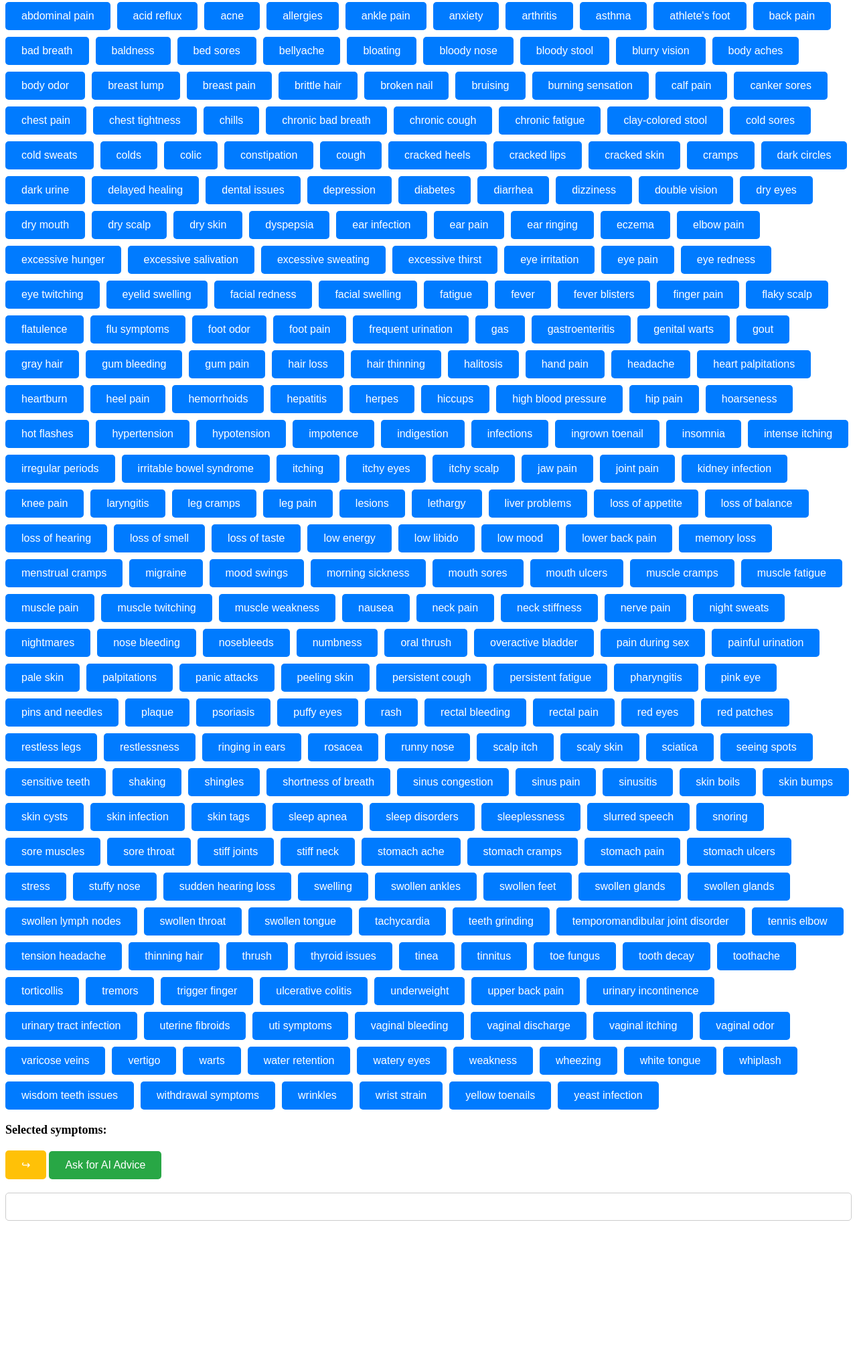
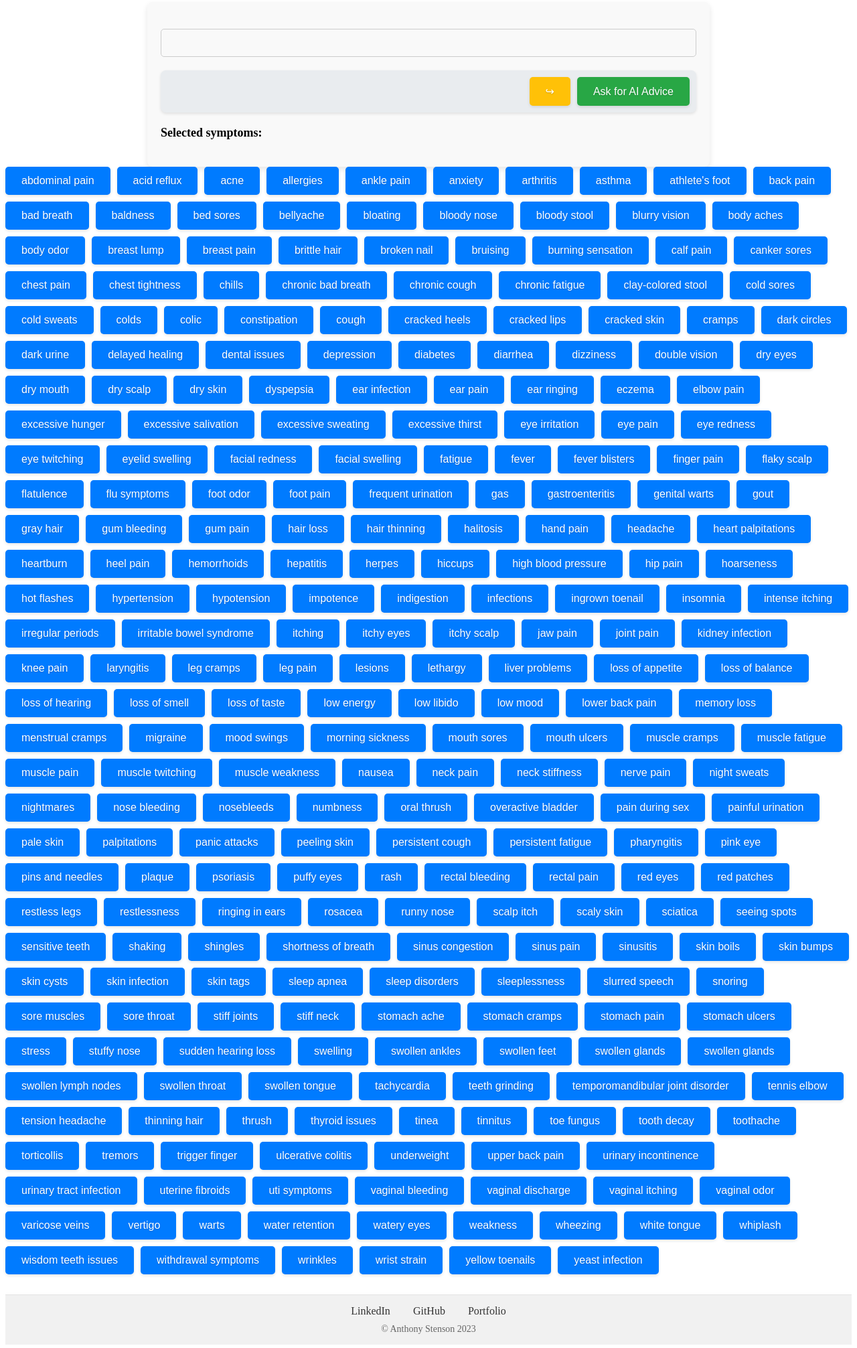
Before and after one commit to stens0n/ai_med, a website: page index.html in a window 1280 px wide. Shown: the part 5-2018 px from the top of the page at 67% size. Before the commit the page ends 1846 px from the top, so only its background shows below. Drawn offline with Linux system fonts and the light colour scheme.

Commit message:
Styling & Functionality update

```diff
--- a/index.html
+++ b/index.html
@@ -4,20 +4,32 @@
   <link rel="stylesheet" href="med.css">
 </head>
 
-<!-- Area to dynamically display buttons for selecting symptoms -->
-<div id="symptom-buttons"></div>
+<div id="main-container">
+    <!-- Area to display the AI's advice -->
+    <p id="bot-answer"></p>
 
-<!-- Area to display selected symptoms -->
-<div id="selected-symptoms">Selected symptoms: </div>
+    <div id="action-buttons">
+      <!-- Button to reverse last selected symptom -->
+      <button id="reverse-button">&#8618;</button>
 
-<!-- Button to reverse last selected symptom -->
-<button id="reverse-button">&#8618;</button>
+      <!-- Button to submit symptoms -->
+      <button id="ask-button">Ask for AI Advice</button>
+  </div>
 
-<!-- Button to submit symptoms -->
-<button id="ask-button">Ask for AI Advice</button>
+  <!-- Area to display selected symptoms -->
+  <div id="selected-symptoms">Selected symptoms: </div>
 
-<!-- Area to display the AI's advice -->
-<p id="bot-answer"></p>
+
+
+
+
+
+
+
+</div>
+
+ <!-- Area to dynamically display buttons for selecting symptoms -->
+ <div id="symptom-buttons"></div>
 
 <script>
   const medicalKeywords =  [
@@ -356,3 +368,13 @@ document.getElementById("ask-button").addEventListener("click", async () => {
 });
 
 </script>
+<footer>
+  <div class="footer-links">
+      <a href="https://www.linkedin.com/in/anthony-stenson-b33472217/" target="_blank" rel="noopener noreferrer">LinkedIn</a>
+      <a href="https://github.com/stens0n" target="_blank" rel="noopener noreferrer">GitHub</a>
+      <a href="https://astenson.netlify.app/" target="_blank" rel="noopener noreferrer">Portfolio</a>
+  </div>
+  <div class="footer-copy">
+      <span>&copy; Anthony Stenson 2023</span>
+  </div>
+</footer>
--- a/med.css
+++ b/med.css
@@ -1,3 +1,26 @@
+/* Main Container Style */
+#main-container {
+    max-width: 800px;
+    margin: auto;
+    padding: 20px;
+    background-color: #f9f9f9; /* Light Gray Background */
+    border-radius: 8px; /* Rounded Corners */
+    box-shadow: 0px 4px 8px rgba(0, 0, 0, 0.1); /* Subtle Shadow */
+    overflow-y: auto; /* Adds scroll if content overflows */
+}
+
+/* Action Buttons Container */
+#action-buttons {
+    display: flex;
+    justify-content: flex-end;
+    gap: 10px;
+    margin-top: 20px;
+    background-color: #e9ecef;  /* Light Gray Background */
+    padding: 10px;  /* Inner Spacing */
+    border-radius: 8px;  /* Rounded Corners */
+    box-shadow: 0px 2px 4px rgba(0, 0, 0, 0.1);  /* Subtle Shadow */
+}
+
 /* General Button Style */
 button {
     background-color: #007bff;
@@ -7,12 +30,27 @@ button {
     border-radius: 5px;
     font-size: 16px;
     cursor: pointer;
-    transition: background-color 0.2s;
+    box-shadow: 0px 2px 4px rgba(0, 0, 0, 0.1);
+    text-shadow: 0px 1px 2px rgba(0, 0, 0, 0.2);
+    transition: background-color 0.2s, box-shadow 0.2s, transform 0.2s;
 }
 
 /* Hover effect */
 button:hover {
     background-color: #0056b3;
+    box-shadow: 0px 4px 8px rgba(0, 0, 0, 0.1);
+}
+
+/* Active effect */
+button:active {
+    transform: scale(0.98);
+    box-shadow: 0px 1px 2px rgba(0, 0, 0, 0.1);
+}
+
+/* Focus effect */
+button:focus {
+    outline: none;
+    box-shadow: 0px 0px 0px 2px #FFF, 0px 0px 0px 4px #007bff;
 }
 
 /* Specific styling for "Ask for AI advice" button */
@@ -56,3 +94,30 @@ button:hover {
     flex-wrap: wrap;
     gap: 10px;
 }
+
+
+
+
+
+
+
+/* Style for Footer */
+footer {
+    margin-top: 30px;  /* or any value you prefer */
+    background-color: #f1f1f1;  /* background color */
+    padding: 15px;
+    text-align: center;
+    border-top: 1px solid #e4e4e4;
+}
+
+.footer-links a {
+    margin: 0 15px;
+    text-decoration: none;
+    color: #333;
+}
+
+.footer-copy {
+    margin-top: 10px;
+    font-size: 14px;
+    color: #666;
+}
```
